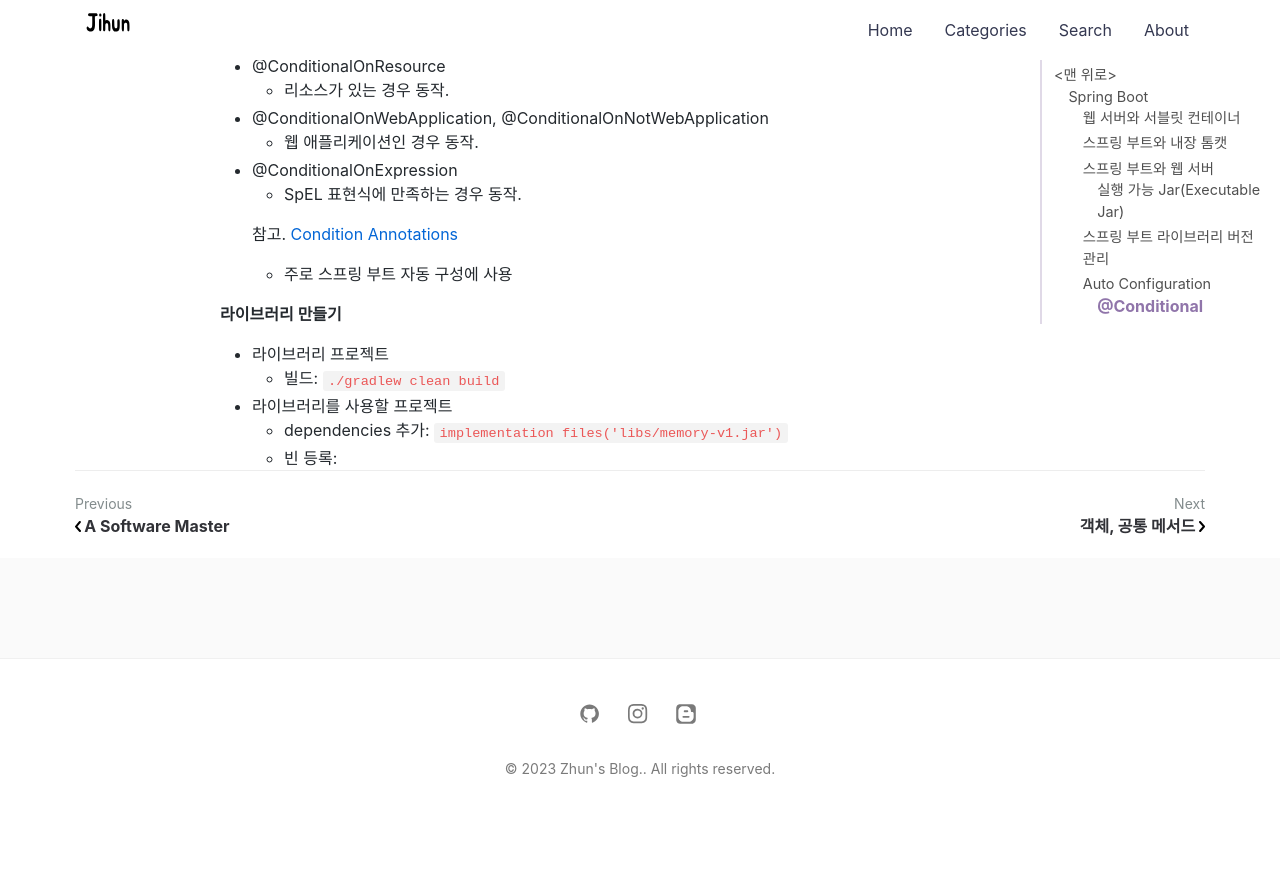
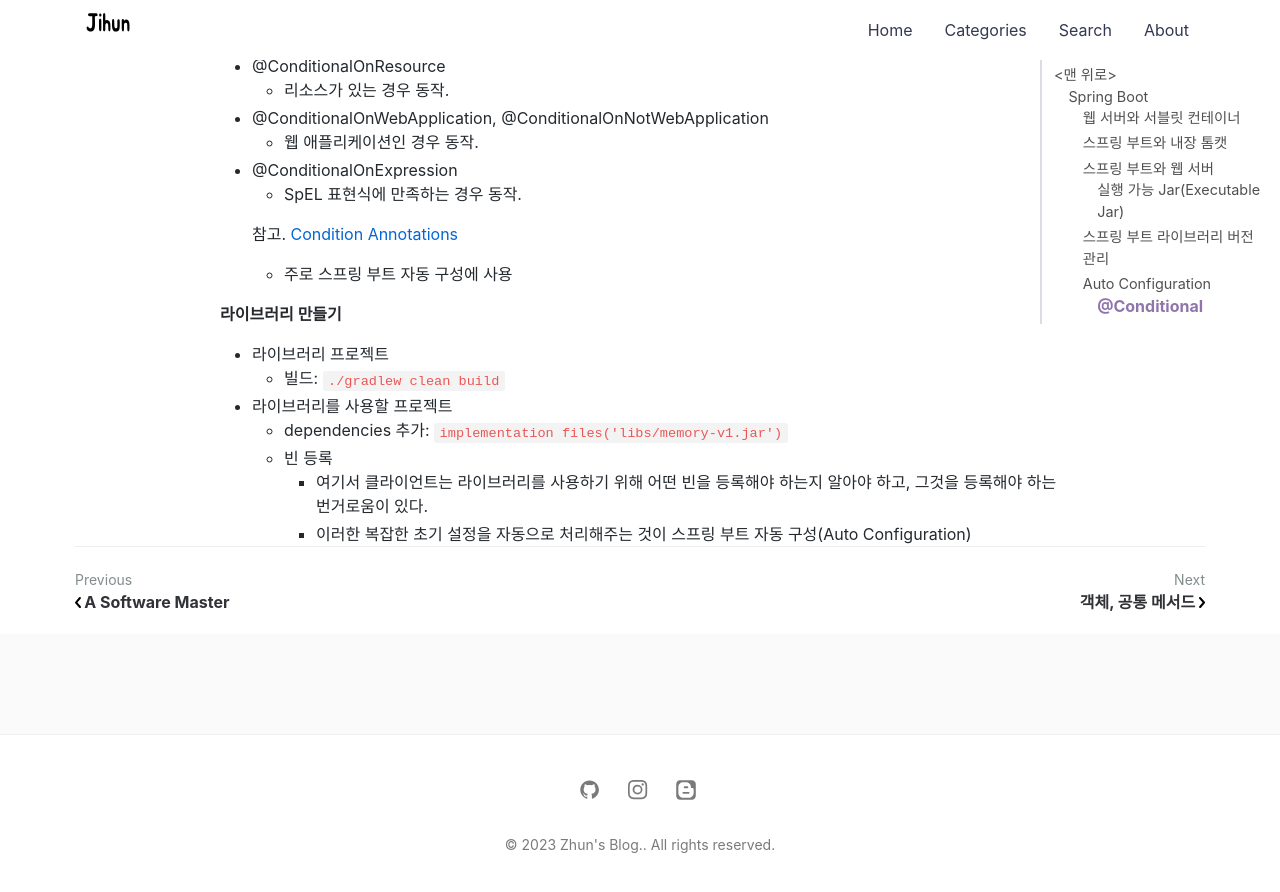
Before and after one commit to jihunparkme/jihunparkme.github.io, a Jekyll site: the page built from _posts/2023-04-06-spring-boot.md, in a window 1280 px wide and 900 px high, scrolled down 10465 px. Shown: the top 892 px of the window. Built offline with Jekyll 4.4.1, drawn with Linux system fonts in a browser that asks for light colours; nearby versions of some CDN libraries; comment, search, counter and statistics services are not loaded; before the commit the page ends 11289 px from its top, so only the background shows below that.

Commit message:
[SpringBoot] Auto configuration: 순수 라이브러리 사용하기

```diff
--- a/_posts/2023-04-06-spring-boot.md
+++ b/_posts/2023-04-06-spring-boot.md
@@ -436,4 +436,6 @@ public class JdbcTemplateAutoConfiguration {
   - 빌드: `./gradlew clean build`
 - 라이브러리를 사용할 프로젝트
   - dependencies 추가: `implementation files('libs/memory-v1.jar')`
-  - 빈 등록:
+  - 빈 등록
+    - 여기서 클라이언트는 라이브러리를 사용하기 위해 어떤 빈을 등록해야 하는지 알아야 하고, 그것을 등록해야 하는 번거로움이 있다.
+    - 이러한 복잡한 초기 설정을 자동으로 처리해주는 것이 스프링 부트 자동 구성(Auto Configuration)
```
